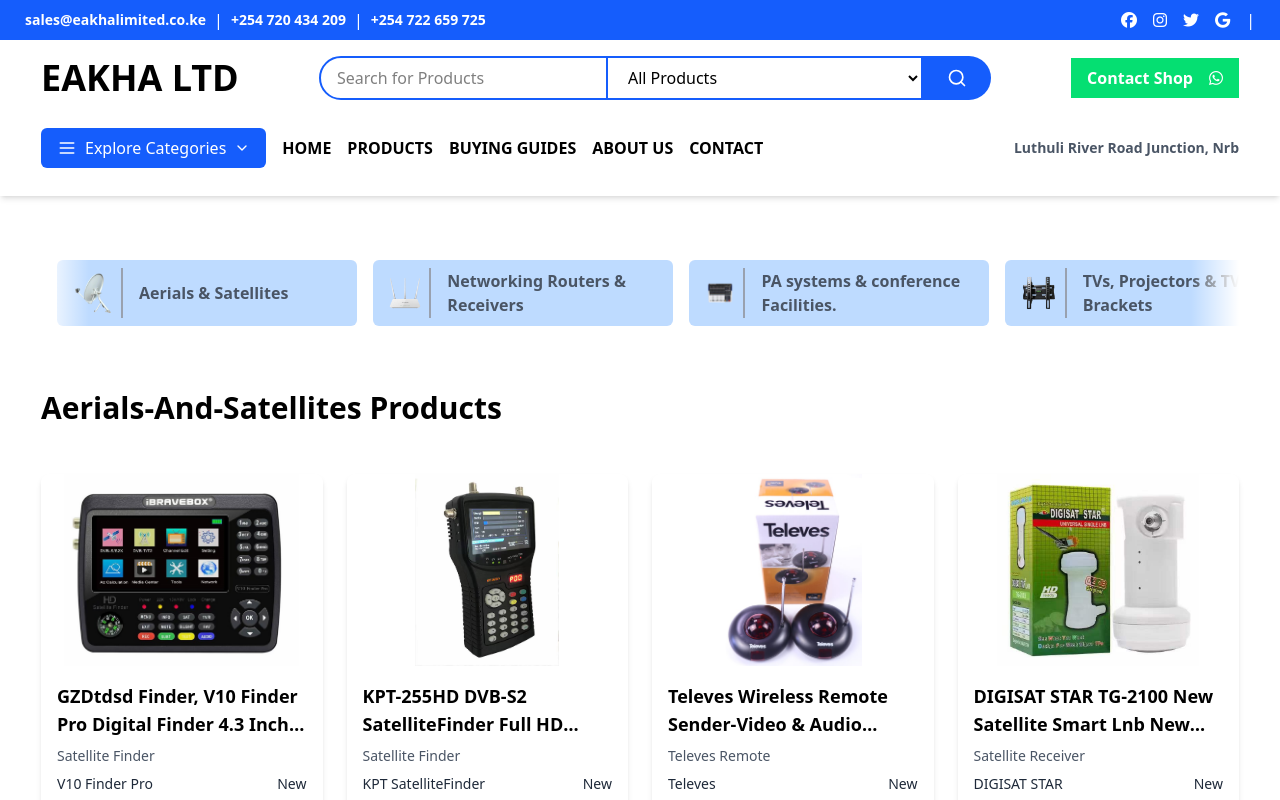
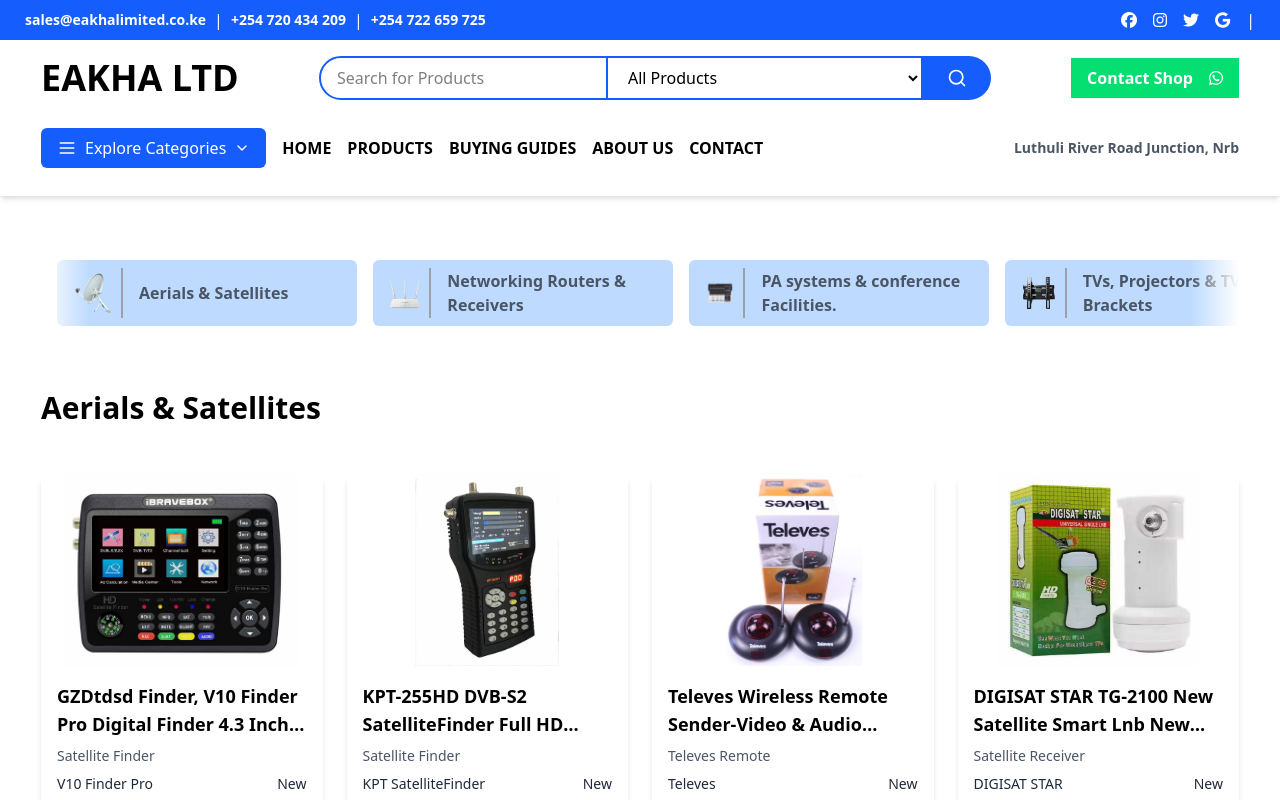
Before and after one commit to Binary-Bros-KE/Alfa-Sounds-Electronics, a React (Vite) app: page /products/aerials-and-satellites in a window 1280 px wide. Shown: the top 800 px of the page. Built offline with nearby package versions, Linux system fonts and the light colour scheme.

Commit message:
Minor Updates Again

```diff
--- a/src/components/navbar/Navbar.jsx
+++ b/src/components/navbar/Navbar.jsx
@@ -1,4 +1,3 @@
-"use client";
 
 import React, { useState, useEffect } from "react";
 import { motion, AnimatePresence } from "framer-motion";
--- a/src/pages/products/Category.jsx
+++ b/src/pages/products/Category.jsx
@@ -29,8 +29,7 @@
   return (
     <section className="category-products-page mx-auto px-4 py-8 eakha-container">
       <CategoriesSlider />
-
-      <h1 className="text-3xl font-bold mt-8 mb-6 capitalize">{category} Products</h1>
+      <h1 className="text-3xl font-bold mt-8 mb-6 capitalize">{filteredProducts.length > 0 && currentProducts[0].categoryUSer}</h1>
 
       {filteredProducts.length === 0 ? (
         <p className="text-center text-gray-600 mt-12">No products found in this category.</p>
```
